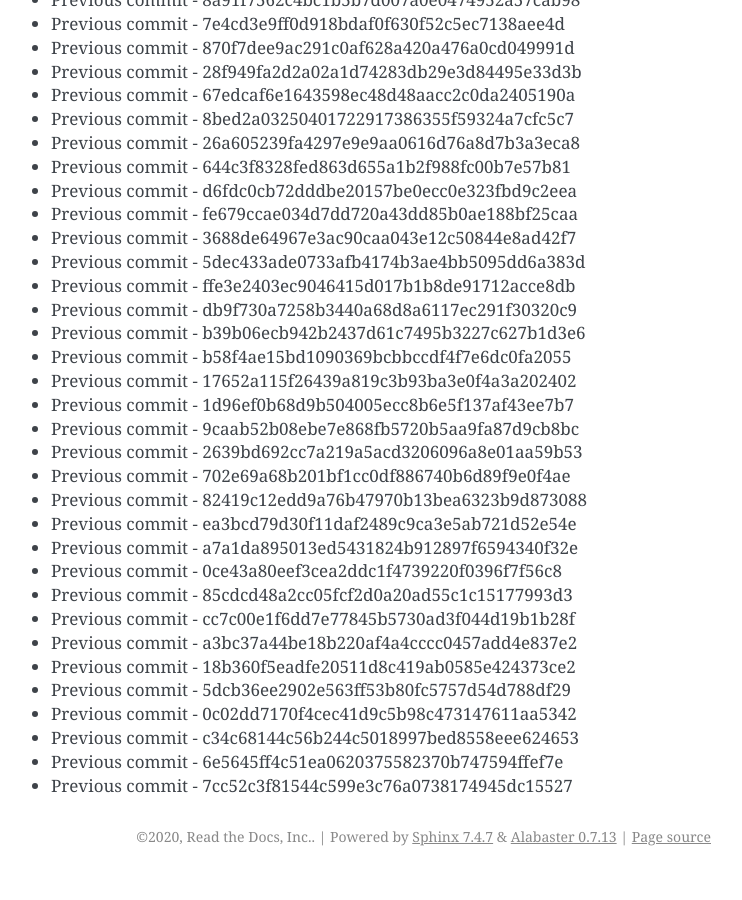
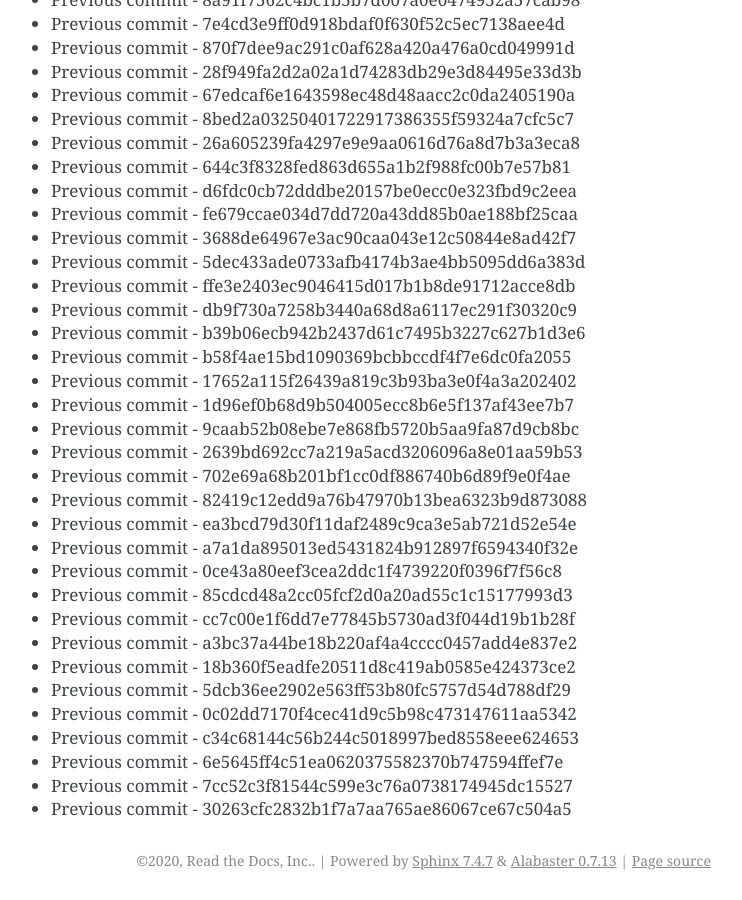
Before and after one commit to readthedocs/rtd-git-stresstest, a Sphinx documentation site: the page built from docs/updates.rst, in a window 1280 px wide and 900 px high, scrolled down 29854 px. Shown: the whole window, without its empty margins (399-1141 px from the left). Built offline with Sphinx 7.4.7, drawn with Linux system fonts in a browser that asks for light colours; before the commit the page ends 30730 px from its top, so only the background shows below that.

Commit message:
Generating commit from previous: 30263cfc2832b1f7a7aa765ae86067ce67c504a5

```diff
--- a/docs/updates.rst
+++ b/docs/updates.rst
@@ -1286,3 +1286,4 @@ It can be tested for any performance characteristics.
 * Previous commit - c34c68144c56b244c5018997bed8558eee624653
 * Previous commit - 6e5645ff4c51ea0620375582370b747594ffef7e
 * Previous commit - 7cc52c3f81544c599e3c76a0738174945dc15527
+* Previous commit - 30263cfc2832b1f7a7aa765ae86067ce67c504a5
```
